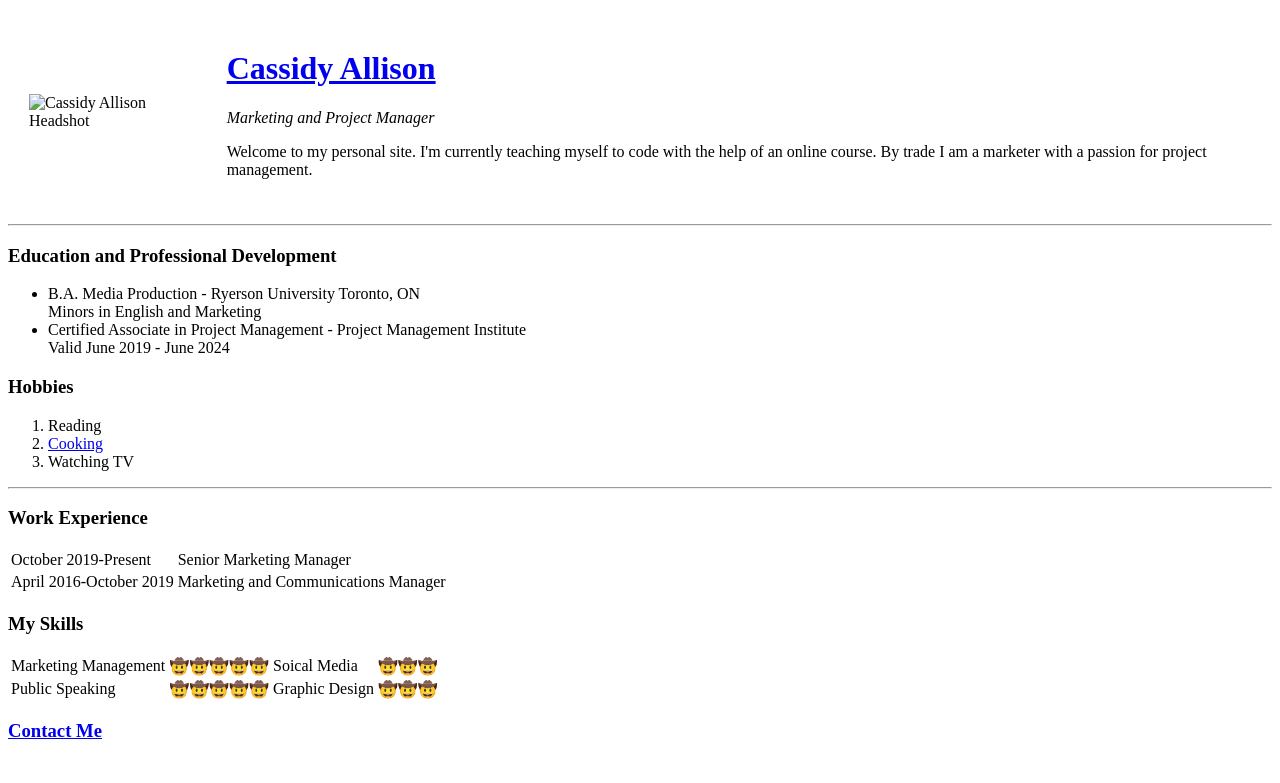
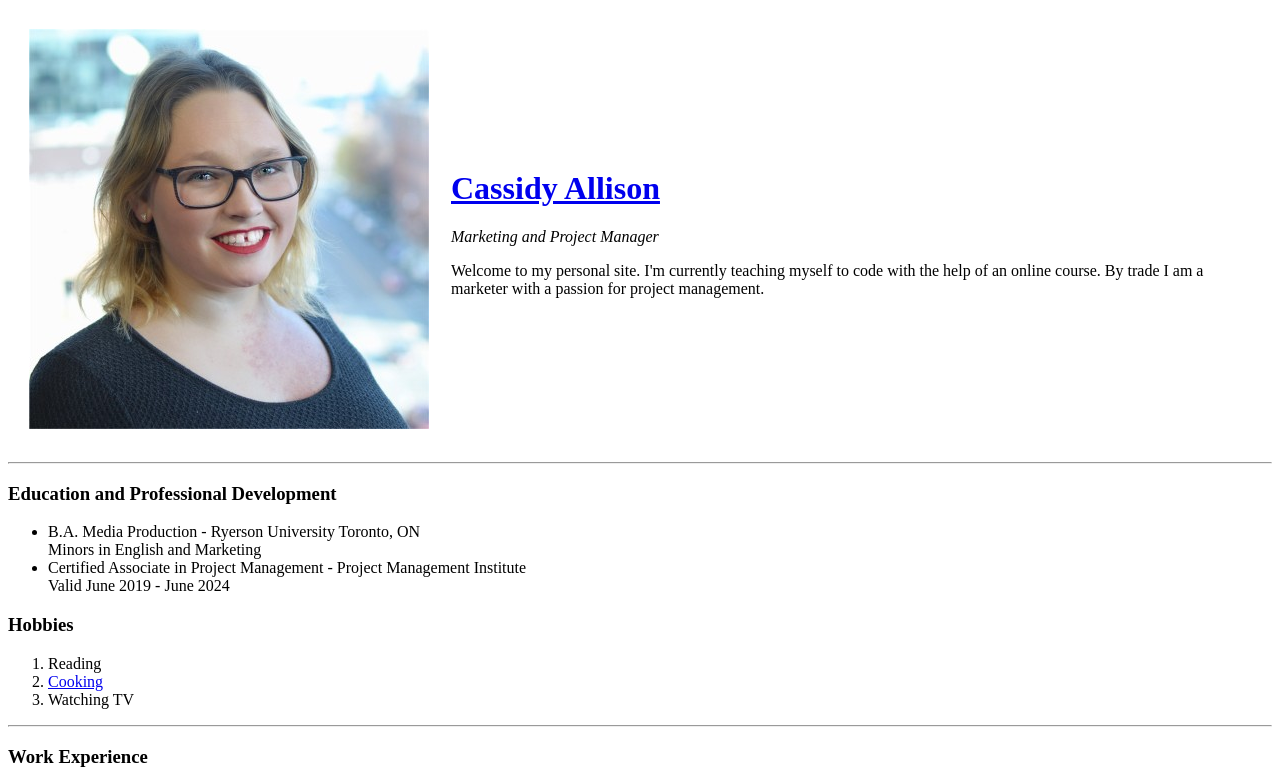
Before and after one commit to cassidyallison/CV, a plain HTML site: page index.html in a window 1280 px wide. Shown: the top 783 px of the page. Drawn offline with Linux system fonts and the light colour scheme.

Commit message:
Update index.html

```diff
--- a/index.html
+++ b/index.html
@@ -7,7 +7,7 @@
   <body>
     <table cellspacing="20">
       <tr>
-        <td><img src="images/cassidyheadshot.jpg" alt="Cassidy Allison Headshot"></td>
+        <td><img src="cassidyheadshot.jpg" alt="Cassidy Allison Headshot"></td>
 <td><h1><a href="https://www.linkedin.com/in/cassidylallison/">Cassidy Allison</a></h1>
 <p> <em>Marketing and Project Manager</em></p>
 <p> Welcome to my personal site. I'm currently teaching myself to code
```
